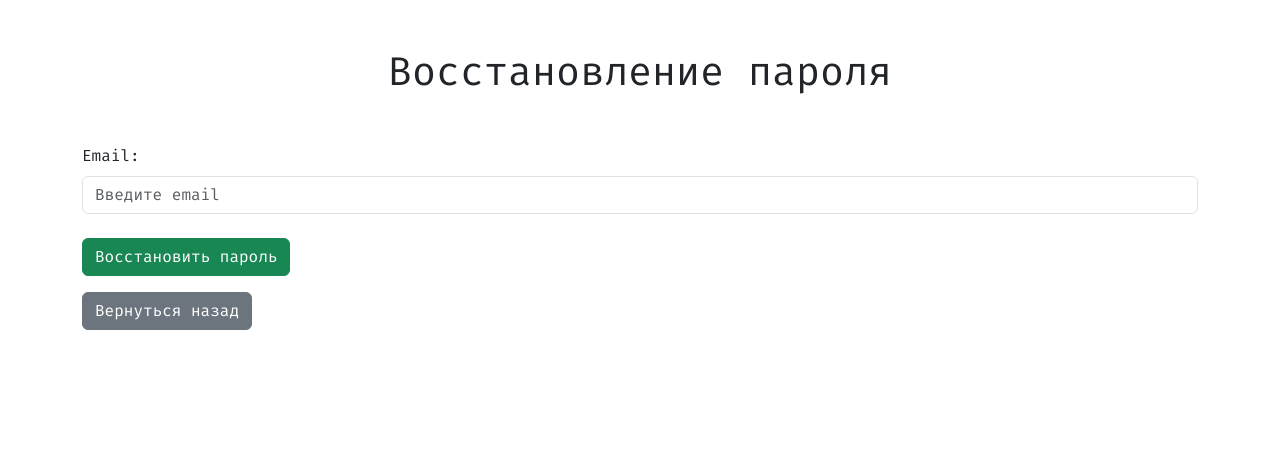
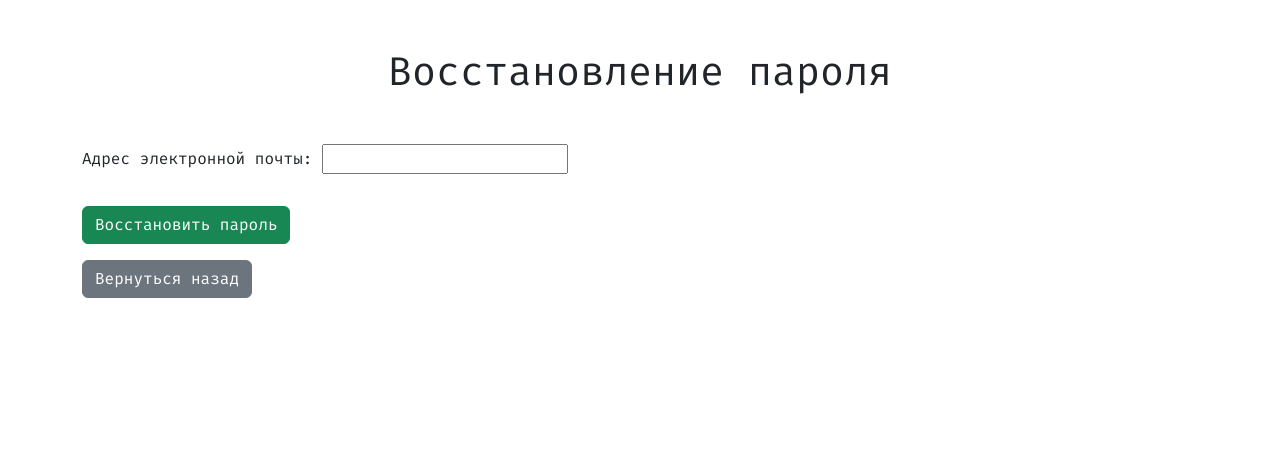
Before and after one commit to mksmvnv/trackmate, a Django app: page /ru/password_reset/ in a window 1280 px wide. Shown: the part 57-511 px from the top of the page. Run offline with Django 5.2, Linux system fonts and the light colour scheme; some libraries are stand-ins or nearby versions.

Commit message:
Delete extra attrs from password reset form

```diff
--- a/users/templates/registration/password_reset_form.html
+++ b/users/templates/registration/password_reset_form.html
@@ -6,10 +6,8 @@
 
 {% block content %}
 <h1 class="text-center m-5">{% translate "Восстановление пароля" %}</h1>
-{% load widget_tweaks %}
 <form action="{% url 'password_reset' %}" method="post">
-    <label for="{{ form.email.id_for_label }}">Email:</label>
-    {{ form.email|add_class:"form-control mb-2 mt-2"|attr:"placeholder:Введите email" }}
+    {{ form.as_p }}
     {{ form.non_field_errors }}
     {% csrf_token %}
     <button type="submit" class="btn btn-success mt-3">{% translate "Восстановить пароль" %}</button>
```
